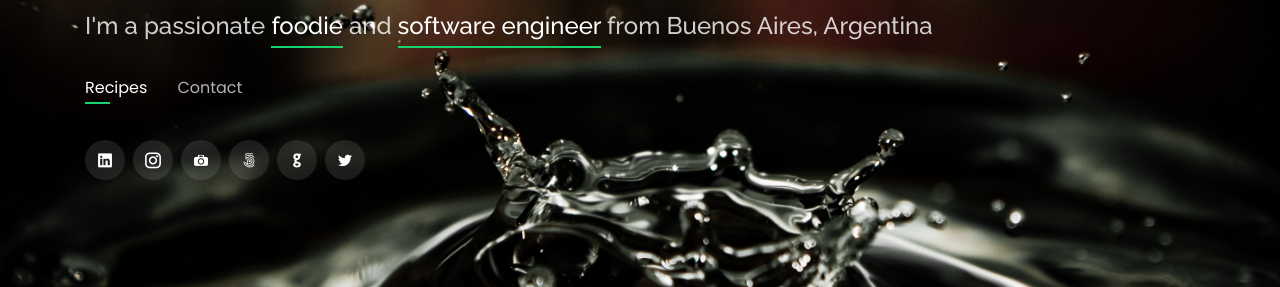
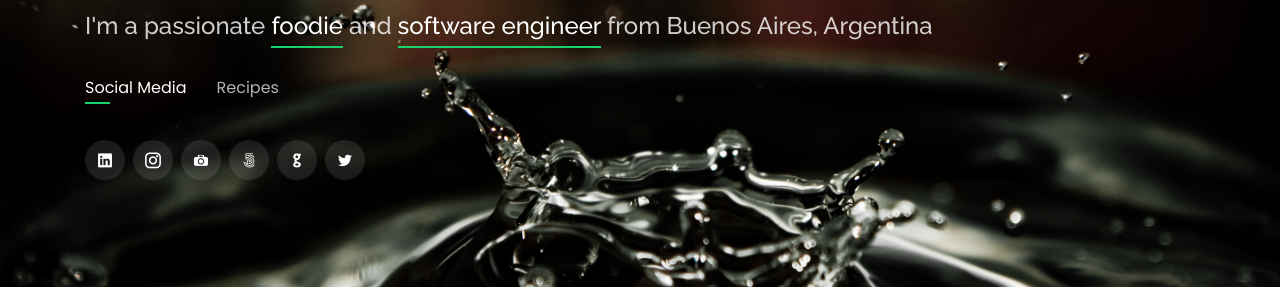
Before and after one commit to ivankzl/recetapp, a Django app: page / in a window 1280 px wide. Shown: the part 338-625 px from the top of the page. Run offline with Django 3.2, Linux system fonts and the light colour scheme; parts of the project's set-up code (start-up, migrations or seed data) failed here and were passed over; some libraries are stand-ins or nearby versions.

```diff
--- a/templates/recipes/index.html
+++ b/templates/recipes/index.html
@@ -29,8 +29,8 @@
 
       <nav class="nav-menu d-none d-lg-block">
         <ul>
-          <li class="active"><a href="#header">Recipes</a></li>
-          <li><a href="#contact">Contact</a></li>
+          <li class="active"><a href="#header">Social Media</a></li>
+          <li><a href="#recipes">Recipes</a></li>
         </ul>
       </nav><!-- .nav-menu -->
 
```
